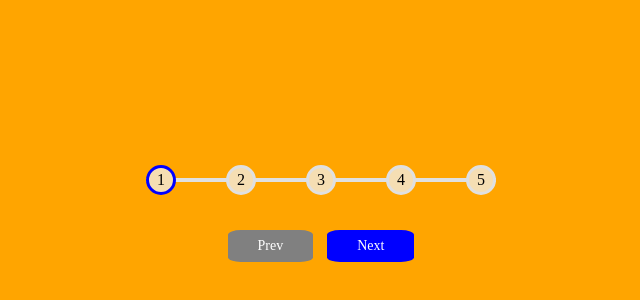
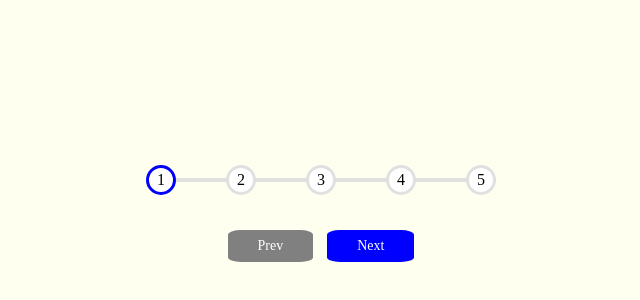
Before and after one commit to abasilia/progres-steps, a plain HTML site: page index.html in a window 1280 px wide. Shown: the part 184-484 px from the top of the page, without its empty margins (319-959 px from the left). Drawn offline with Linux system fonts and the light colour scheme.

Commit message:
1 file modified

```diff
--- a/styles.css
+++ b/styles.css
@@ -3,7 +3,7 @@
 }
 
 body {
-  background: orange;
+  background: ivory;
   display: flex;
   align-items: center;
   justify-content: center;
@@ -49,7 +49,7 @@ body {
 }
 
 .circle {
-  background-color: wheat;
+  background-color:white;
   color:black;
   border-radius: 50%;
   height: 30px;
```
